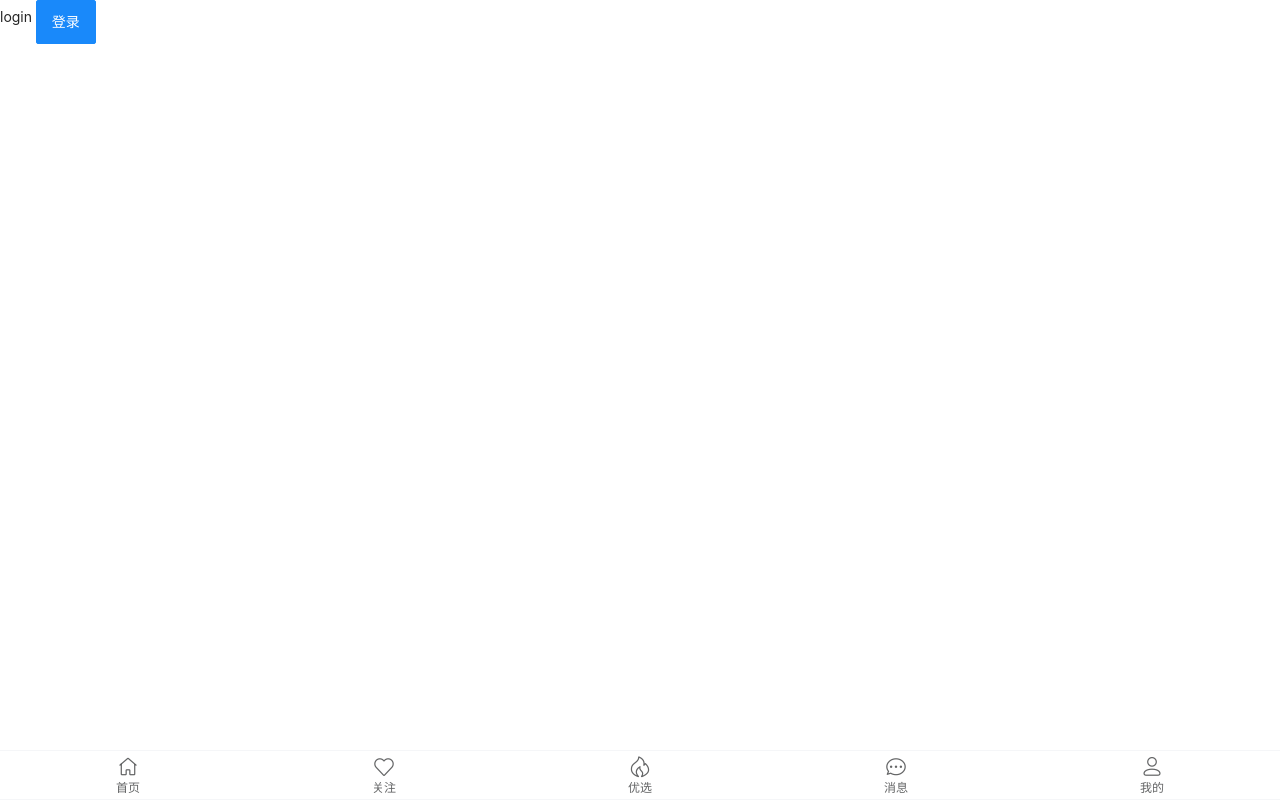
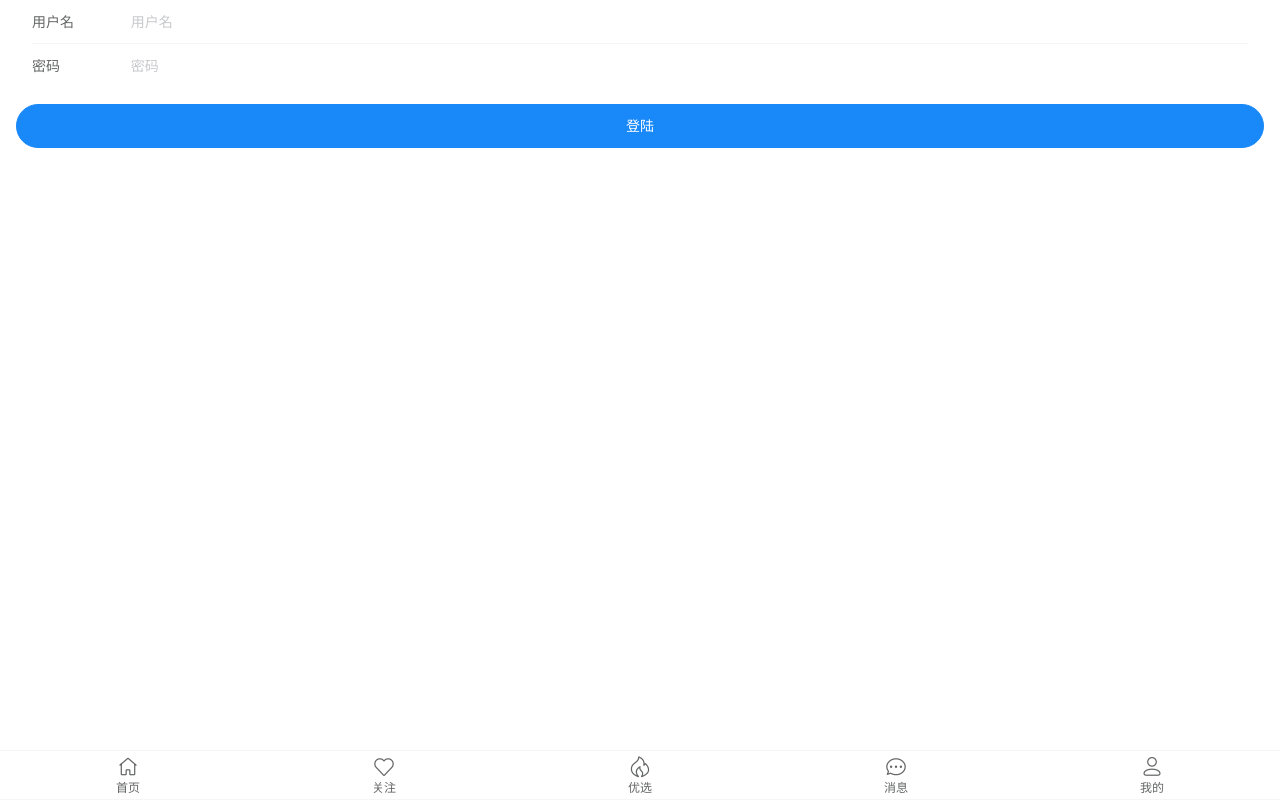
Before and after one commit to cemcoe/bookbox-web-client, a Vue app: page /login in a window 1280 px wide. Built offline with nearby package versions, Linux system fonts and the light colour scheme.

Commit message:
feat: login and save token to localstorage

```diff
--- a/src/network/user.js
+++ b/src/network/user.js
@@ -6,3 +6,10 @@ export function getUsersList() {
     { method: "GET" }
   )
 }
+
+export function login(user) {
+  return request(
+    '/v1/login',
+    { method: "POST", data: user },
+  )
+}
--- a/src/views/Login.vue
+++ b/src/views/Login.vue
@@ -1,15 +1,42 @@
 <template>
   <div class="login">
-    login
-    <van-button type="primary">登录</van-button>
+    <form>
+      <cell-group inset>
+        <field v-model="user.name" name="用户名" label="用户名" placeholder="用户名" />
+        <field v-model="user.password" type="password" name="密码" label="密码" placeholder="密码" />
+      </cell-group>
+      <div style="margin: 16px;">
+        <van-button round block type="primary" @click="onSubmit">登陆</van-button>
+      </div>
+    </form>
   </div>
 </template>
 
 <script setup>
 // <script setup> 范围里的值也能被直接作为自定义组件的标签名使用
+import { Form, Field, CellGroup } from 'vant';
+import { reactive } from 'vue';
+import { login } from 'network/user.js'
+
+const user = reactive({
+  name: '',
+  password: '',
+})
 
 
+const onSubmit = async () => {
+  // TODO: 参数校验
+  console.log('submit', user);
+  const result = await login(user)
+  const { status } = result
+  if (status === 200) {
+    const { token } = result.data
+    localStorage.setItem('token', token)
+    // TODO: 请求用户信息保存本地并跳转到首页
 
-
+  } else {
+    // TODO: 登录失败
+  }
+};
 
 </script>
```
